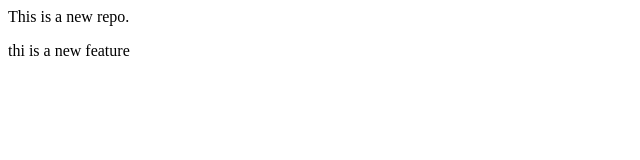
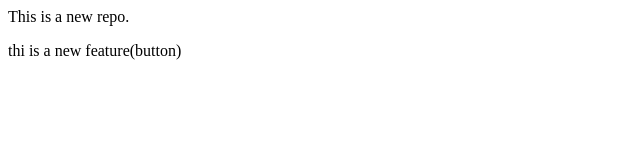
Before and after one commit to Akshay175/locoalrepo, a plain HTML site: page index.html in a window 1280 px wide. Shown: the full height of the page, 0-640 px from the left. Drawn offline with Linux system fonts and the light colour scheme.

Commit message:
add button

```diff
--- a/index.html
+++ b/index.html
@@ -1,2 +1,2 @@
 <p>This is a new repo.</p>
-<p>thi is a new feature</p>
+<p>thi is a new feature(button)</p>
```
